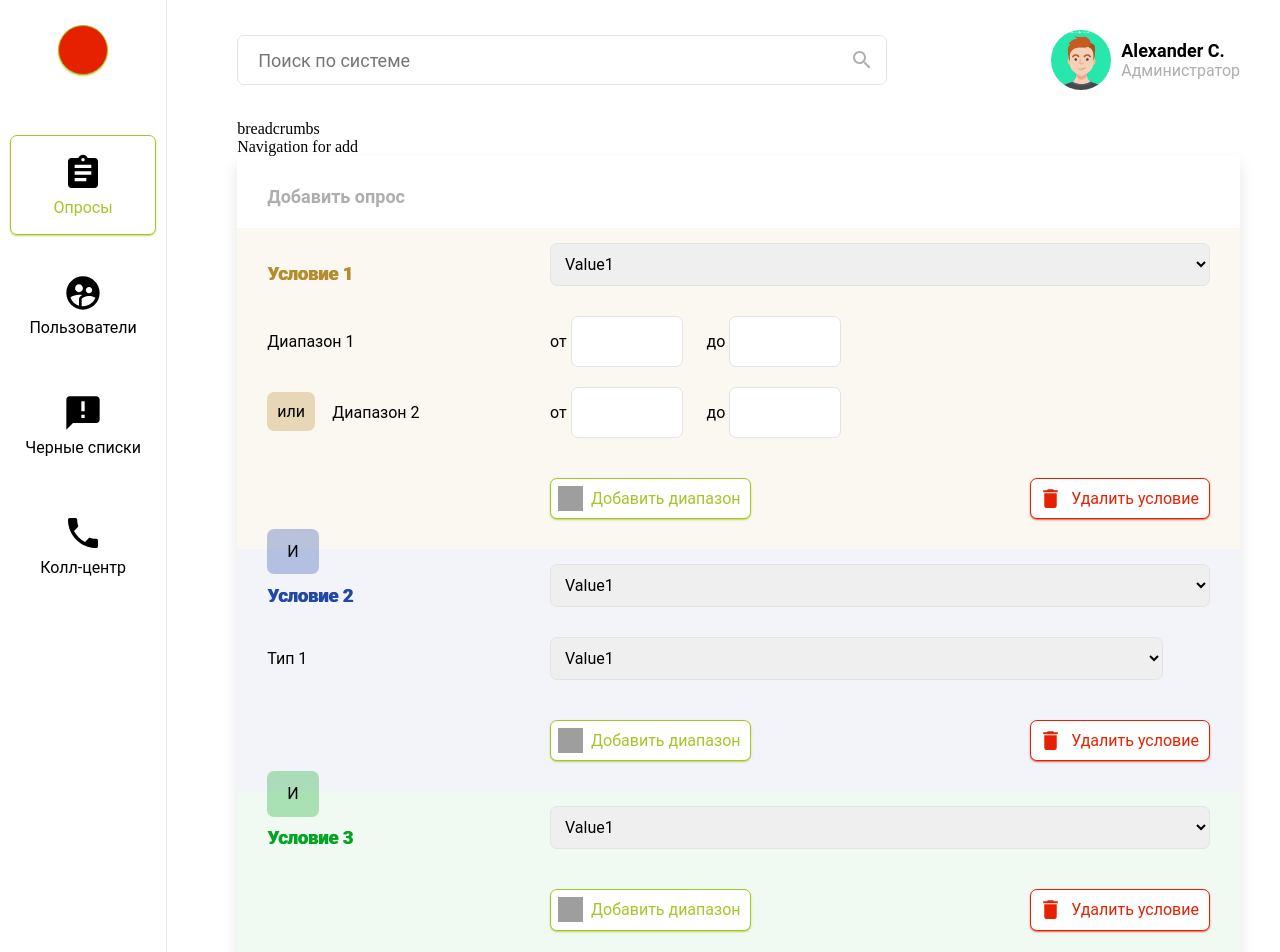
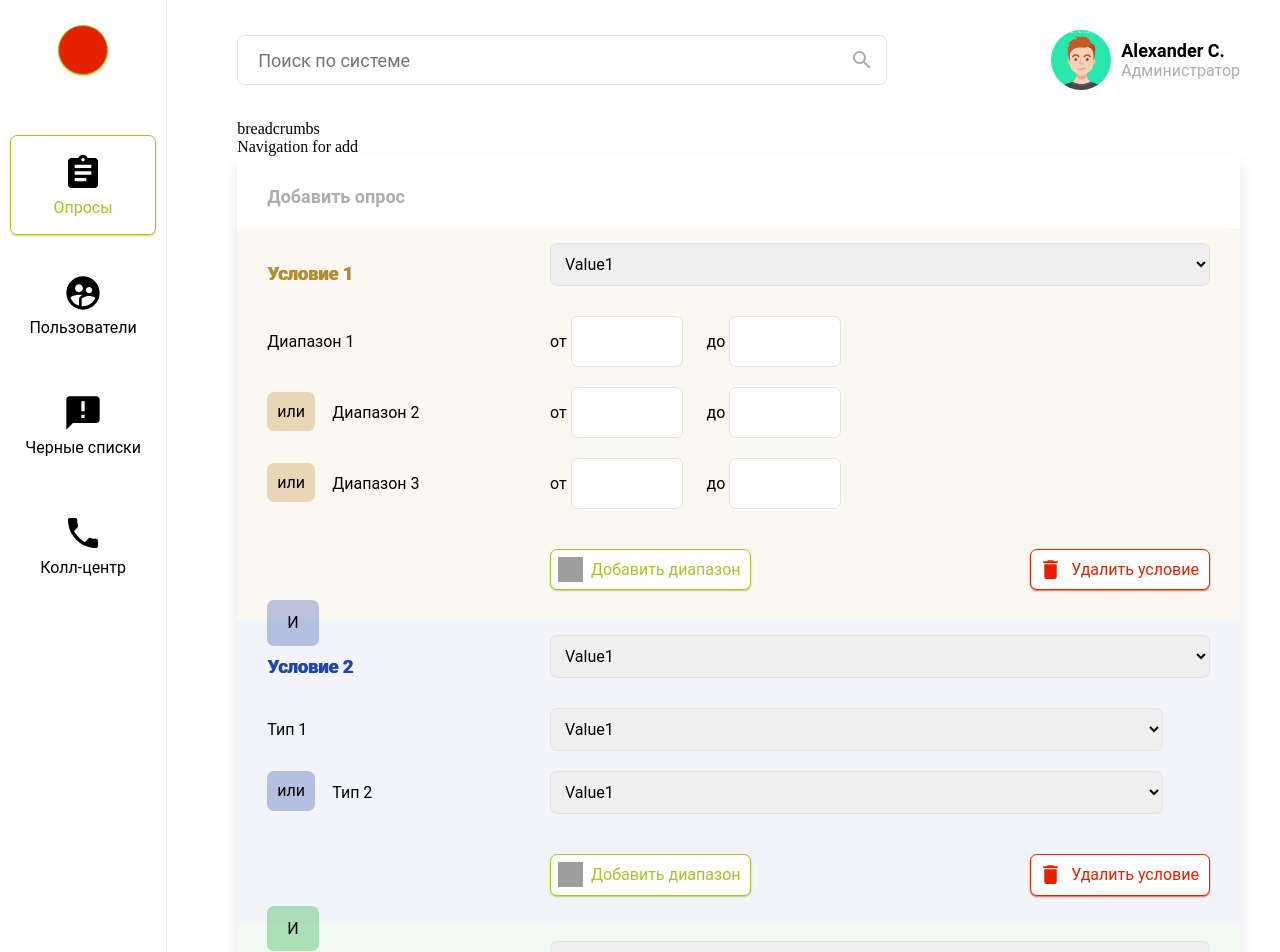
Before and after one commit to taysumova/survey-crm, a Nuxt app: page /surveys/add in a window 1280 px wide. Shown: the top 952 px of the page. Built offline with nearby package versions, Linux system fonts and the light colour scheme; grey boxes are pictures that could not be loaded.

Commit message:
style for select condition words

```diff
--- a/assets/styles/_mixins.scss
+++ b/assets/styles/_mixins.scss
@@ -81,6 +81,7 @@
     color: $color;
     text-shadow: 1px 0 0 currentColor;
   }
+  .select-part:before,
   .range-part:before {
     background: rgba($color, 0.3);
   }
--- a/components/forms/RangePart.vue
+++ b/components/forms/RangePart.vue
@@ -37,7 +37,6 @@ export default {
   &:not(:first-of-type) {
     position: relative;
     &:before {
-      background: blue;
       border-radius: 7px;
       position: absolute;
       content: 'или';
--- a/components/forms/RespondentsForm.vue
+++ b/components/forms/RespondentsForm.vue
@@ -8,11 +8,13 @@
         <ConditionPart title="Условие 1" type-text="диапазон">
           <RangePart title="Диапазон 1" />
           <RangePart title="Диапазон 2" />
+          <RangePart title="Диапазон 3" />
         </ConditionPart>
       </div>
       <div class="respondents-form__block">
         <ConditionPart title="Условие 2" type-text="диапазон">
           <SelectPart title="Тип 1" />
+          <SelectPart title="Тип 2" />
         </ConditionPart>
       </div>
       <div class="respondents-form__block">
--- a/components/forms/SelectPart.vue
+++ b/components/forms/SelectPart.vue
@@ -32,6 +32,20 @@ export default {
   display: flex;
   width: 100%;
   margin-bottom: 20px;
+  &:not(:first-of-type) {
+    position: relative;
+    &:before {
+      border-radius: 7px;
+      position: absolute;
+      content: 'или';
+      top: 0;
+      left: 0;
+      padding: 10px;
+    }
+    .select-part__title {
+      padding-left: 65px;
+    }
+  }
   &__title {
     width: 25%;
     margin-right: 5%;
```
